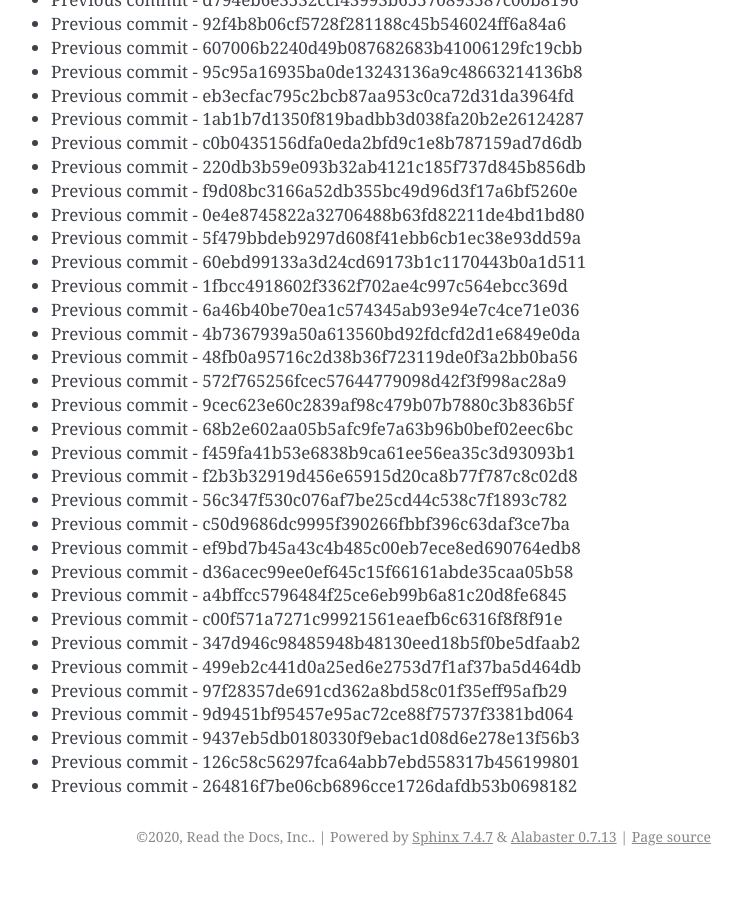
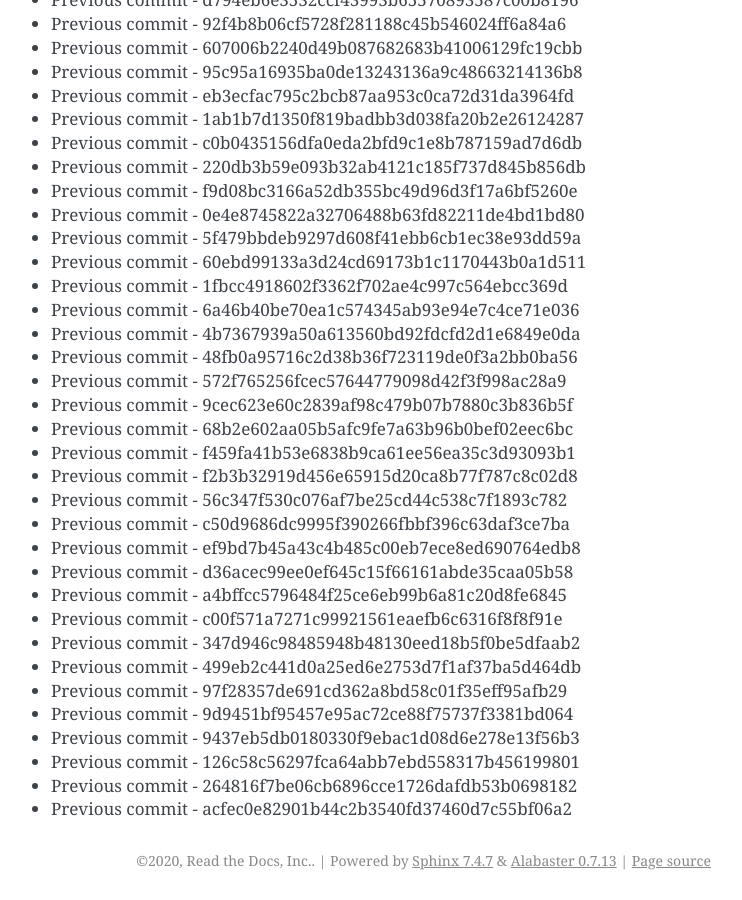
Before and after one commit to readthedocs/rtd-git-stresstest, a Sphinx documentation site: the page built from docs/updates.rst, in a window 1280 px wide and 900 px high, scrolled down 15433 px. Shown: the whole window, without its empty margins (399-1141 px from the left). Built offline with Sphinx 7.4.7, drawn with Linux system fonts in a browser that asks for light colours; before the commit the page ends 16309 px from its top, so only the background shows below that.

Commit message:
Generating commit from previous: acfec0e82901b44c2b3540fd37460d7c55bf06a2

```diff
--- a/docs/updates.rst
+++ b/docs/updates.rst
@@ -680,3 +680,4 @@ It can be tested for any performance characteristics.
 * Previous commit - 9437eb5db0180330f9ebac1d08d6e278e13f56b3
 * Previous commit - 126c58c56297fca64abb7ebd558317b456199801
 * Previous commit - 264816f7be06cb6896cce1726dafdb53b0698182
+* Previous commit - acfec0e82901b44c2b3540fd37460d7c55bf06a2
```
